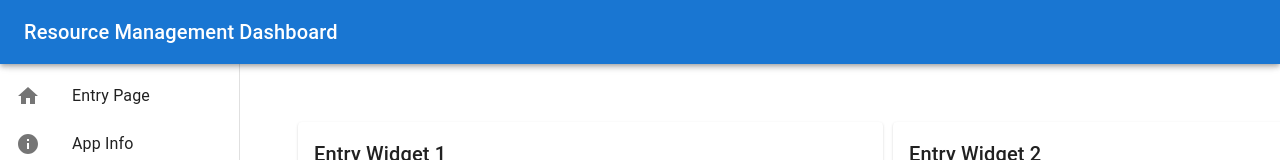
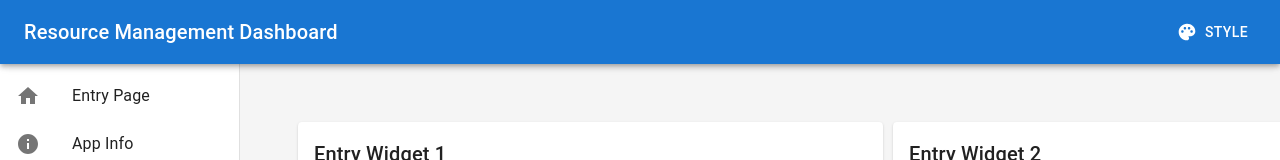
Before and after one commit to demo2327/resource-management-dashboard, a React (Create React App) app: page / in a window 1280 px wide. Shown: the top 160 px of the page. Built offline with nearby package versions, Linux system fonts and the light colour scheme.

Commit message:
feat: Add theme switcher with light, dark, ocean, and forest themes

```diff
--- a/src/App.tsx
+++ b/src/App.tsx
@@ -12,9 +12,11 @@ import RDSPage from './pages/aws/RDSPage';
 import S3Page from './pages/aws/S3Page';
 import VPCPage from './pages/aws/VPCPage';
 import ECSPage from './pages/aws/ECSPage';
+import { ThemeProvider } from './theme/ThemeContext';
 
 function App() {
   return (
+    <ThemeProvider>
       <Router>
         <Box sx={{ display: 'flex' }}>
           <CssBaseline />
@@ -43,6 +45,7 @@ function App() {
           </Box>
         </Box>
       </Router>
+    </ThemeProvider>
   );
 }
 
--- a/src/components/Layout/Header.tsx
+++ b/src/components/Layout/Header.tsx
@@ -1,13 +1,73 @@
-import React from 'react';
-import { AppBar, Toolbar, Typography } from '@mui/material';
+import React, { useState } from 'react';
+import {
+  AppBar,
+  Toolbar,
+  Typography,
+  Button,
+  Menu,
+  MenuItem,
+} from '@mui/material';
+import { Palette as PaletteIcon } from '@mui/icons-material';
+import { useTheme } from '../../theme/ThemeContext';
 
 const Header: React.FC = () => {
+  const { currentTheme, setTheme } = useTheme();
+  const [anchorEl, setAnchorEl] = useState<null | HTMLElement>(null);
+
+  const handleClick = (event: React.MouseEvent<HTMLButtonElement>) => {
+    setAnchorEl(event.currentTarget);
+  };
+
+  const handleClose = () => {
+    setAnchorEl(null);
+  };
+
+  const handleThemeChange = (theme: 'light' | 'dark' | 'ocean' | 'forest') => {
+    setTheme(theme);
+    handleClose();
+  };
+
+  const getThemeLabel = (theme: string) => {
+    return theme.charAt(0).toUpperCase() + theme.slice(1);
+  };
+
   return (
     <AppBar position="fixed" sx={{ zIndex: (theme) => theme.zIndex.drawer + 1 }}>
-      <Toolbar>
+      <Toolbar sx={{ justifyContent: 'space-between' }}>
         <Typography variant="h6" noWrap component="div">
           Resource Management Dashboard
         </Typography>
+        <Button
+          color="inherit"
+          onClick={handleClick}
+          startIcon={<PaletteIcon />}
+          sx={{ ml: 2 }}
+        >
+          Style
+        </Button>
+        <Menu
+          anchorEl={anchorEl}
+          open={Boolean(anchorEl)}
+          onClose={handleClose}
+          anchorOrigin={{
+            vertical: 'bottom',
+            horizontal: 'right',
+          }}
+          transformOrigin={{
+            vertical: 'top',
+            horizontal: 'right',
+          }}
+        >
+          {['light', 'dark', 'ocean', 'forest'].map((theme) => (
+            <MenuItem
+              key={theme}
+              onClick={() => handleThemeChange(theme as 'light' | 'dark' | 'ocean' | 'forest')}
+              selected={currentTheme === theme}
+            >
+              {getThemeLabel(theme)}
+            </MenuItem>
+          ))}
+        </Menu>
       </Toolbar>
     </AppBar>
   );
--- /dev/null
+++ b/src/theme/ThemeContext.tsx
@@ -0,0 +1,97 @@
+import React, { createContext, useContext, useState } from 'react';
+import { ThemeProvider as MuiThemeProvider, createTheme } from '@mui/material';
+
+type ThemeMode = 'light' | 'dark' | 'ocean' | 'forest';
+
+const themes = {
+  light: createTheme({
+    palette: {
+      mode: 'light',
+      primary: {
+        main: '#1976d2',
+        light: '#42a5f5',
+        dark: '#1565c0',
+      },
+      background: {
+        default: '#f5f5f5',
+        paper: '#ffffff',
+      },
+    },
+  }),
+  dark: createTheme({
+    palette: {
+      mode: 'dark',
+      primary: {
+        main: '#90caf9',
+        light: '#e3f2fd',
+        dark: '#42a5f5',
+      },
+      background: {
+        default: '#121212',
+        paper: '#1e1e1e',
+      },
+    },
+  }),
+  ocean: createTheme({
+    palette: {
+      mode: 'light',
+      primary: {
+        main: '#006064',
+        light: '#0097a7',
+        dark: '#00363a',
+      },
+      secondary: {
+        main: '#00acc1',
+      },
+      background: {
+        default: '#e0f7fa',
+        paper: '#ffffff',
+      },
+    },
+  }),
+  forest: createTheme({
+    palette: {
+      mode: 'light',
+      primary: {
+        main: '#2e7d32',
+        light: '#4caf50',
+        dark: '#1b5e20',
+      },
+      secondary: {
+        main: '#66bb6a',
+      },
+      background: {
+        default: '#e8f5e9',
+        paper: '#ffffff',
+      },
+    },
+  }),
+};
+
+interface ThemeContextType {
+  currentTheme: ThemeMode;
+  setTheme: (theme: ThemeMode) => void;
+}
+
+const ThemeContext = createContext<ThemeContextType>({
+  currentTheme: 'light',
+  setTheme: () => {},
+});
+
+export const useTheme = () => useContext(ThemeContext);
+
+export const ThemeProvider: React.FC<{ children: React.ReactNode }> = ({ children }) => {
+  const [currentTheme, setCurrentTheme] = useState<ThemeMode>('light');
+
+  const setTheme = (theme: ThemeMode) => {
+    setCurrentTheme(theme);
+  };
+
+  return (
+    <ThemeContext.Provider value={{ currentTheme, setTheme }}>
+      <MuiThemeProvider theme={themes[currentTheme]}>
+        {children}
+      </MuiThemeProvider>
+    </ThemeContext.Provider>
+  );
+};
```
Lines whose indentation alone changed are shown as unchanged.
